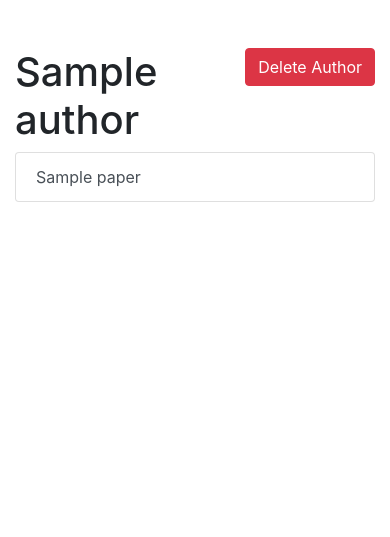
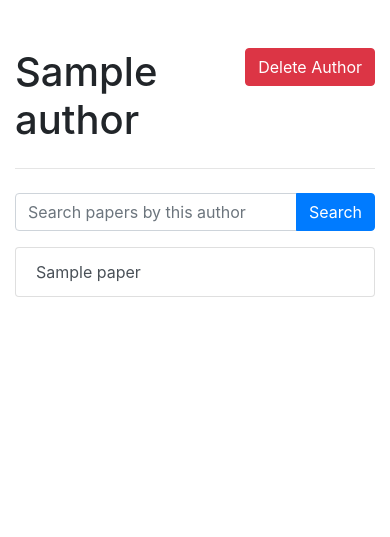
Before and after one commit to scivarolo/research-assistant, a Django app: page /authors/1/ in a window 390 px wide. Shown: the part 56-593 px from the top of the page. Run offline with Django 3.2, Linux system fonts and the light colour scheme; a user stored in the database is signed in; tables that the repository leaves empty hold one stand-in row (values such as "Sample post"); some libraries are stand-ins or nearby versions.

Commit message:
search papers when viewing an author

```diff
--- a/research_assistant/templates/authors/single.html
+++ b/research_assistant/templates/authors/single.html
@@ -25,8 +25,25 @@
     <a href="{% url 'research_assistant:delete_author' author.id %}" class="btn btn-danger">Delete Author</a>
   </div>
 </div>
+<hr class="mb-4">
+
+<div class="row">
+  <div class="col col-md-4">
+    <form method="post">
+      {% csrf_token %}
+      {% crispy search_form %}
+    </form>
+  </div>
+</div>
+
+
+
 <div class="row">
   <div class="col">
+    {% if query and author.paper_set.all|length == 0 %}
+      <p>No papers by this author match "{{query}}". <a class="btn btn-sm btn-secondary" href="{% url 'research_assistant:single_author' author.id %}">Clear Search</a></p>
+    {% else %}
+      {% if query %}<p>Search results for "{{query}}" <a class="btn btn-sm btn-secondary" href="{% url 'research_assistant:single_author' author.id %}">Clear Search</a>{% endif %}
     <ul class="list-group">
       {% if author.paper_set.all %}
         {% for paper in author.paper_set.all %}
@@ -40,6 +57,7 @@
       <p>There are no papers related to this author.</p>
       {% endif %}
     </ul>
+    {% endif %}
   </div>
 </div>
 {% endblock content %}
--- a/research_assistant/views/authors.py
+++ b/research_assistant/views/authors.py
@@ -3,9 +3,10 @@
 from django.contrib.auth.decorators import login_required
 from django.http import HttpResponseRedirect
 from django.shortcuts import render, reverse
+from django.db.models import Prefetch
 
 from research_assistant.forms import AuthorForm, SearchForm
-from research_assistant.models import Author
+from research_assistant.models import Author, Paper
 
 
 @login_required
@@ -13,8 +14,7 @@ def all_authors(request):
     """Load all authors associated with current user."""
 
     authors = Author.objects.filter(user=request.user)
-    search_form = SearchForm(placeholder="Search authors")
-    context = {}
+    context = {"search_form": SearchForm(placeholder="Search authors")}
 
     # Update query if a search is submitted
     if request.POST.get("query"):
@@ -25,7 +25,6 @@ def all_authors(request):
 
     template = "authors/authors.html"
     context["authors"] = authors
-    context["search_form"] = search_form
 
     return render(request, template, context)
 
@@ -38,18 +37,31 @@ def single_author(request, author_id):
     """
     author = Author.objects.get(pk=author_id, user=request.user)
     template = "authors/single.html"
-    context = {"author": author}
+    context = {"search_form": SearchForm(placeholder="Search papers by this author")}
 
+    # if searching
+    if request.POST.get("query"):
+        query = request.POST["query"]
+        if query is not None:
+            context["query"] = query
+            # Prefetch the papers in the query
+            papers = Paper.objects.filter(title__contains=query, user=request.user)
+            author = (
+                Author.objects.filter(pk=author_id, user=request.user)
+                .prefetch_related(Prefetch("paper_set", queryset=papers))
+                .get()
+            )
+
+    # if requestiong edit
     if request.method == "GET" and request.GET.get("edit"):
-        edit_author_form = AuthorForm(instance=author)
-        context = {
-            "author": author,
-            "edit_author_form": edit_author_form
-        }
+        context["edit_author_form"] = AuthorForm(instance=author)
 
-    elif request.method == "POST":
+    # if saving edit
+    elif request.POST.get("name"):
         author.name = request.POST["name"]
         author.save()
+
+    context["author"] = author
 
     return render(request, template, context)
 
```
